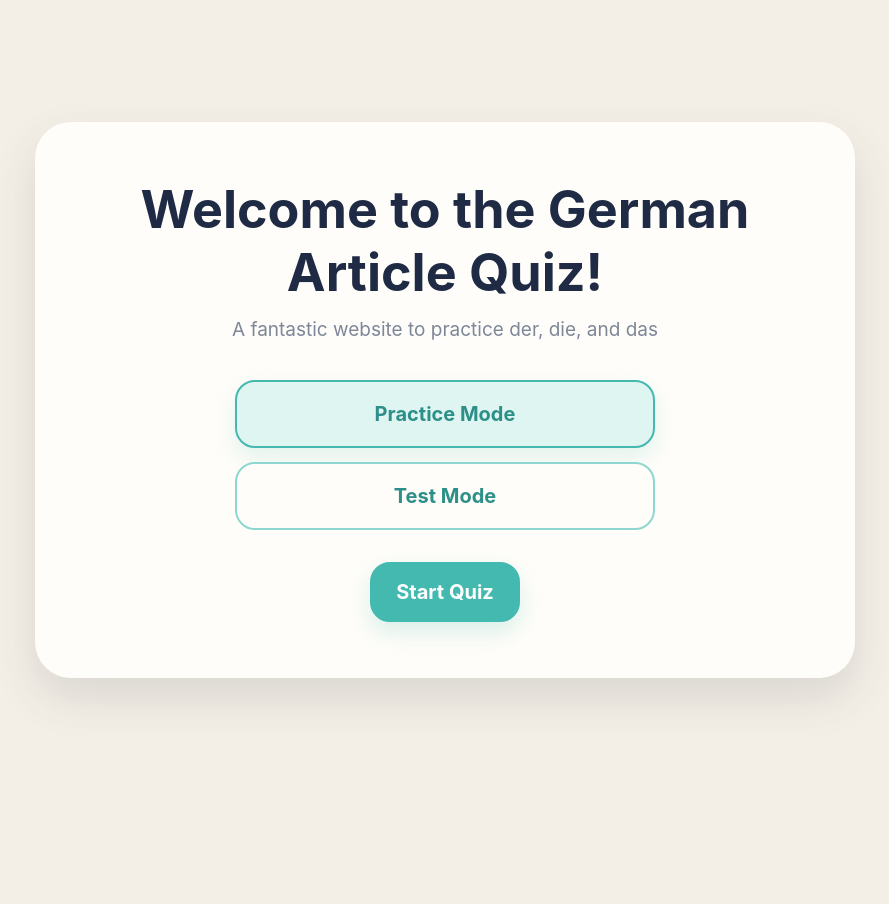
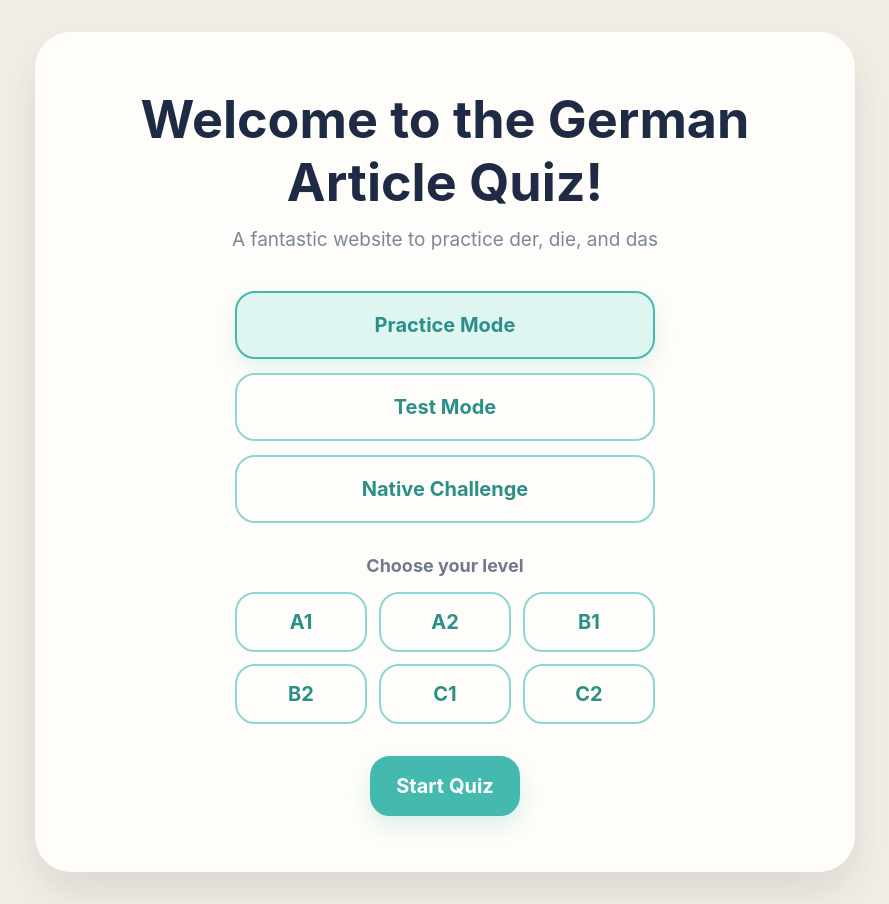
Before and after one commit to ellen-95/german-article-quiz, a React app: page / in a window 1280 px wide. Both pictures are taken after a click on the button "Practice Mode". Shown: the whole page, without its empty margins (195-1084 px from the left). Before the commit the page ends 800 px from the top, so only its background shows below. Built offline with nearby package versions, Linux system fonts and the light colour scheme; data requests are answered from the project's data file.

Commit message:
Version2 finished, added different mode and levels

```diff
--- a/data/questions.json
+++ b/data/questions.json
@@ -10,25 +10,71 @@
     { "id": 8, "word": "Banane", "article": "die", "level": "A1" },
     { "id": 9, "word": "Wasser", "article": "das", "level": "A1" },
     { "id": 10, "word": "Lehrer", "article": "der", "level": "A1" },
-    { "id": 11, "word": "Schule", "article": "die", "level": "A1" },
-    { "id": 12, "word": "Kind", "article": "das", "level": "A1" },
-    { "id": 13, "word": "Bahnhof", "article": "der", "level": "A2" },
-    { "id": 14, "word": "Zeitung", "article": "die", "level": "A2" },
-    { "id": 15, "word": "Fahrrad", "article": "das", "level": "A2" },
-    { "id": 16, "word": "Kellner", "article": "der", "level": "A2" },
-    { "id": 17, "word": "Rechnung", "article": "die", "level": "A2" },
-    { "id": 18, "word": "Frühstück", "article": "das", "level": "A2" },
-    { "id": 19, "word": "Urlaub", "article": "der", "level": "A2" },
-    { "id": 20, "word": "Einladung", "article": "die", "level": "A2" },
-    { "id": 21, "word": "Museum", "article": "das", "level": "A2" },
-    { "id": 22, "word": "Beruf", "article": "der", "level": "A2" },
-    { "id": 23, "word": "Umgebung", "article": "die", "level": "B1" },
-    { "id": 24, "word": "Gespräch", "article": "das", "level": "B1" },
-    { "id": 25, "word": "Fortschritt", "article": "der", "level": "B1" },
-    { "id": 26, "word": "Erfahrung", "article": "die", "level": "B1" },
-    { "id": 27, "word": "Verhalten", "article": "das", "level": "B1" },
-    { "id": 28, "word": "Gedanke", "article": "der", "level": "B1" },
-    { "id": 29, "word": "Entscheidung", "article": "die", "level": "B1" },
-    { "id": 30, "word": "Werkzeug", "article": "das", "level": "B1" }
+
+    { "id": 11, "word": "Bahnhof", "article": "der", "level": "A2" },
+    { "id": 12, "word": "Zeitung", "article": "die", "level": "A2" },
+    { "id": 13, "word": "Fahrrad", "article": "das", "level": "A2" },
+    { "id": 14, "word": "Kellner", "article": "der", "level": "A2" },
+    { "id": 15, "word": "Rechnung", "article": "die", "level": "A2" },
+    { "id": 16, "word": "Frühstück", "article": "das", "level": "A2" },
+    { "id": 17, "word": "Urlaub", "article": "der", "level": "A2" },
+    { "id": 18, "word": "Einladung", "article": "die", "level": "A2" },
+    { "id": 19, "word": "Museum", "article": "das", "level": "A2" },
+    { "id": 20, "word": "Beruf", "article": "der", "level": "A2" },
+
+    { "id": 21, "word": "Alltag", "article": "der", "level": "B1" },
+    { "id": 22, "word": "Erfahrung", "article": "die", "level": "B1" },
+    { "id": 23, "word": "Gespräch", "article": "das", "level": "B1" },
+    { "id": 24, "word": "Fortschritt", "article": "der", "level": "B1" },
+    { "id": 25, "word": "Entscheidung", "article": "die", "level": "B1" },
+    { "id": 26, "word": "Verhalten", "article": "das", "level": "B1" },
+    { "id": 27, "word": "Gedanke", "article": "der", "level": "B1" },
+    { "id": 28, "word": "Meinung", "article": "die", "level": "B1" },
+    { "id": 29, "word": "Werkzeug", "article": "das", "level": "B1" },
+    { "id": 30, "word": "Besuch", "article": "der", "level": "B1" },
+
+    { "id": 31, "word": "Ausdruck", "article": "der", "level": "B2" },
+    { "id": 32, "word": "Bedeutung", "article": "die", "level": "B2" },
+    { "id": 33, "word": "Verhältnis", "article": "das", "level": "B2" },
+    { "id": 34, "word": "Einfluss", "article": "der", "level": "B2" },
+    { "id": 35, "word": "Fähigkeit", "article": "die", "level": "B2" },
+    { "id": 36, "word": "Verfahren", "article": "das", "level": "B2" },
+    { "id": 37, "word": "Zusammenhang", "article": "der", "level": "B2" },
+    { "id": 38, "word": "Entwicklung", "article": "die", "level": "B2" },
+    { "id": 39, "word": "Ergebnis", "article": "das", "level": "B2" },
+    { "id": 40, "word": "Vorschlag", "article": "der", "level": "B2" },
+
+    { "id": 41, "word": "Ansatz", "article": "der", "level": "C1" },
+    { "id": 42, "word": "Voraussetzung", "article": "die", "level": "C1" },
+    { "id": 43, "word": "Verständnis", "article": "das", "level": "C1" },
+    { "id": 44, "word": "Schwerpunkt", "article": "der", "level": "C1" },
+    { "id": 45, "word": "Darstellung", "article": "die", "level": "C1" },
+    { "id": 46, "word": "Bewusstsein", "article": "das", "level": "C1" },
+    { "id": 47, "word": "Standpunkt", "article": "der", "level": "C1" },
+    { "id": 48, "word": "Maßnahme", "article": "die", "level": "C1" },
+    { "id": 49, "word": "Verzeichnis", "article": "das", "level": "C1" },
+    { "id": 50, "word": "Mehrwert", "article": "der", "level": "C1" },
+
+    { "id": 51, "word": "Sachverhalt", "article": "der", "level": "C2" },
+    { "id": 52, "word": "Gegebenheit", "article": "die", "level": "C2" },
+    { "id": 53, "word": "Missverständnis", "article": "das", "level": "C2" },
+    { "id": 54, "word": "Widerspruch", "article": "der", "level": "C2" },
+    { "id": 55, "word": "Auseinandersetzung", "article": "die", "level": "C2" },
+    { "id": 56, "word": "Selbstverständnis", "article": "das", "level": "C2" },
+    { "id": 57, "word": "Umstand", "article": "der", "level": "C2" },
+    { "id": 58, "word": "Beschaffenheit", "article": "die", "level": "C2" },
+    { "id": 59, "word": "Sprachgefühl", "article": "das", "level": "C2" },
+    { "id": 60, "word": "Tatbestand", "article": "der", "level": "C2" },
+
+    { "id": 61, "word": "Bandscheibenvorfall", "article": "der", "level": "Native" },
+    { "id": 62, "word": "Schizophrenie", "article": "die", "level": "Native" },
+    { "id": 63, "word": "Serotoninsyndrom", "article": "das", "level": "Native" },
+    { "id": 64, "word": "Rechtsanspruch", "article": "der", "level": "Native" },
+    { "id": 65, "word": "Verfassungsbeschwerde", "article": "die", "level": "Native" },
+    { "id": 66, "word": "Beweisverwertungsverbot", "article": "das", "level": "Native" },
+    { "id": 67, "word": "Erkenntnisgewinn", "article": "der", "level": "Native" },
+    { "id": 68, "word": "Interdisziplinarität", "article": "die", "level": "Native" },
+    { "id": 69, "word": "Paradigma", "article": "das", "level": "Native" },
+    { "id": 70, "word": "Abwägungsprinzip", "article": "das", "level": "Native" }
   ]
 }
--- a/src/components/App.js
+++ b/src/components/App.js
@@ -42,12 +42,11 @@ function reducer(state, action) {
       return {
         ...state,
         status: "active",
-        secondsRemaining: state.questions.length * SECS_PER_QUESTION,
+        secondsRemaining: action.payload * SECS_PER_QUESTION,
       };
 
     case "newAnswer":
-      const question = state.questions.at(state.index);
-      const isCorrectAnswer = action.payload === question.article;
+      const isCorrectAnswer = action.payload === action.question.article;
 
       return {
         ...state,
@@ -60,8 +59,8 @@ function reducer(state, action) {
           : [
               ...state.wrongAnswers,
               {
-                word: question.word,
-                correctArticle: question.article,
+                word: action.question.word,
+                correctArticle: action.question.article,
                 selectedArticle: action.payload,
               },
             ],
@@ -97,6 +96,7 @@ function reducer(state, action) {
 
 export default function App() {
   const [mode, setMode] = useState(null);
+  const [level, setLevel] = useState(null);
   const [
     {
       questions,
@@ -110,7 +110,14 @@ export default function App() {
     },
     dispatch,
   ] = useReducer(reducer, initialState);
-  const numQuestions = questions.length;
+
+  const activeQuestions =
+    mode === "native"
+      ? questions.filter((question) => question.level === "Native")
+      : questions.filter((question) => question.level === level);
+
+  const numQuestions = activeQuestions.length;
+  const currentQuestion = activeQuestions[index];
 
   useEffect(() => {
     fetch("http://localhost:8000/questions")
@@ -122,9 +129,12 @@ export default function App() {
   const isCenteredScreen = status === "ready" || status === "finished";
 
   function handleStartQuiz() {
+    const needsLevel = mode === "practice" || mode === "test";
+
     if (!mode) return;
+    if (needsLevel && !level) return;
 
-    dispatch({ type: "start" });
+    dispatch({ type: "start", payload: numQuestions });
   }
 
   return (
@@ -134,9 +144,10 @@ export default function App() {
         {status === "error" && <Error />}
         {status === "ready" && (
           <StartScreen
-            numQuestions={numQuestions}
             mode={mode}
             setMode={setMode}
+            level={level}
+            setLevel={setLevel}
             onStart={handleStartQuiz}
           />
         )}
@@ -149,13 +160,13 @@ export default function App() {
               answer={answer}
             />
             <Question
-              question={questions[index]}
+              question={currentQuestion}
               dispatch={dispatch}
               answer={answer}
               mode={mode}
             />
             <Footer>
-              {mode === "test" && (
+              {(mode === "test" || mode === "native") && (
                 <Timer
                   dispatch={dispatch}
                   secondsRemaining={secondsRemaining}
--- a/src/components/StartScreen.js
+++ b/src/components/StartScreen.js
@@ -1,4 +1,17 @@
-function StartScreen({ numQuestions, mode, setMode, onStart }) {
+const levels = ["A1", "A2", "B1", "B2", "C1", "C2"];
+
+function StartScreen({ mode, setMode, level, setLevel, onStart }) {
+  const showLevelSelection = mode === "practice" || mode === "test";
+  const isStartDisabled = !mode || (showLevelSelection && !level);
+
+  function handleSelectMode(selectedMode) {
+    setMode(selectedMode);
+
+    if (selectedMode === "native") {
+      setLevel(null);
+    }
+  }
+
   return (
     <div className="start">
       <h2>Welcome to the German Article Quiz!</h2>
@@ -10,7 +23,7 @@ function StartScreen({ numQuestions, mode, setMode, onStart }) {
             className={`btn btn-mode ${
               mode === "practice" ? "btn-mode-selected" : ""
             }`}
-            onClick={() => setMode("practice")}
+            onClick={() => handleSelectMode("practice")}
           >
             Practice Mode
           </button>
@@ -18,16 +31,43 @@ function StartScreen({ numQuestions, mode, setMode, onStart }) {
             className={`btn btn-mode ${
               mode === "test" ? "btn-mode-selected" : ""
             }`}
-            onClick={() => setMode("test")}
+            onClick={() => handleSelectMode("test")}
           >
             Test Mode
+          </button>
+          <button
+            className={`btn btn-mode ${
+              mode === "native" ? "btn-mode-selected" : ""
+            }`}
+            onClick={() => handleSelectMode("native")}
+          >
+            Native Challenge
           </button>
         </div>
       </div>
 
+      {showLevelSelection && (
+        <div className="level-selector">
+          <h4 className="level-title">Choose your level</h4>
+          <div className="level-buttons">
+            {levels.map((levelOption) => (
+              <button
+                className={`btn btn-level ${
+                  level === levelOption ? "btn-mode-selected" : ""
+                }`}
+                key={levelOption}
+                onClick={() => setLevel(levelOption)}
+              >
+                {levelOption}
+              </button>
+            ))}
+          </div>
+        </div>
+      )}
+
       <button
         className="btn btn-ui"
-        disabled={!mode}
+        disabled={isStartDisabled}
         onClick={onStart}
       >
         Start Quiz
--- a/src/index.css
+++ b/src/index.css
@@ -132,15 +132,42 @@ h4 {
   margin-bottom: 3.2rem;
 }
 
+.level-selector {
+  width: min(100%, 42rem);
+  margin-bottom: 3.2rem;
+}
+
 .mode-buttons {
   display: flex;
   flex-direction: column;
   gap: 1.4rem;
 }
 
+.level-title {
+  font-size: 1.8rem;
+  font-weight: 700;
+  text-align: center;
+  color: var(--color-muted);
+  margin-bottom: 1.6rem;
+}
+
+.level-buttons {
+  display: grid;
+  grid-template-columns: repeat(3, 1fr);
+  gap: 1.2rem;
+}
+
 .btn.btn-mode {
   width: 100%;
   padding: 2rem 2.4rem;
+  border: 2px solid #8dd7d0;
+  color: var(--color-theme-dark);
+  box-shadow: none;
+}
+
+.btn.btn-level {
+  width: 100%;
+  padding: 1.6rem 1.2rem;
   border: 2px solid #8dd7d0;
   color: var(--color-theme-dark);
   box-shadow: none;
@@ -365,6 +392,12 @@ progress {
   box-shadow: var(--shadow-soft);
 }
 
+.result-native {
+  font-size: 2.2rem;
+  font-weight: 700;
+  color: var(--color-theme);
+}
+
 .result span {
   font-size: 2.2rem;
   margin-right: 4px;
```
Also changed, not shown: src/components/FinishScreen.js (+9 -1 lines), src/components/Options.js (+4 -6 lines).
